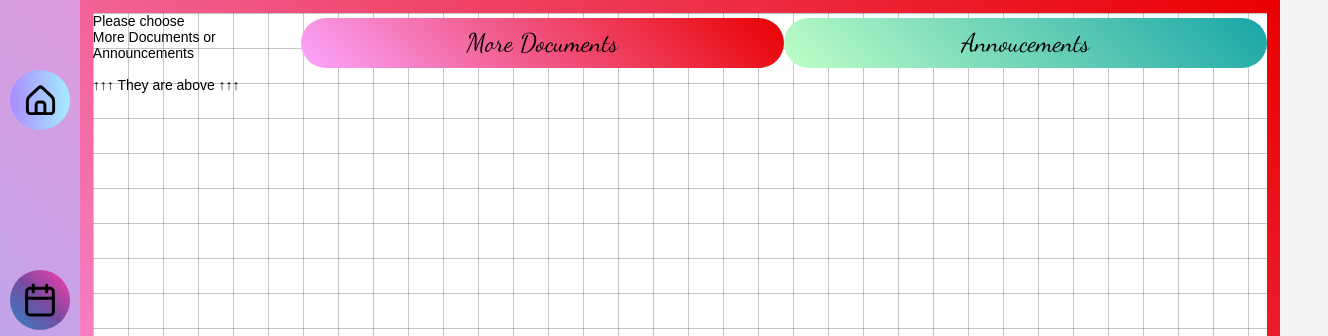
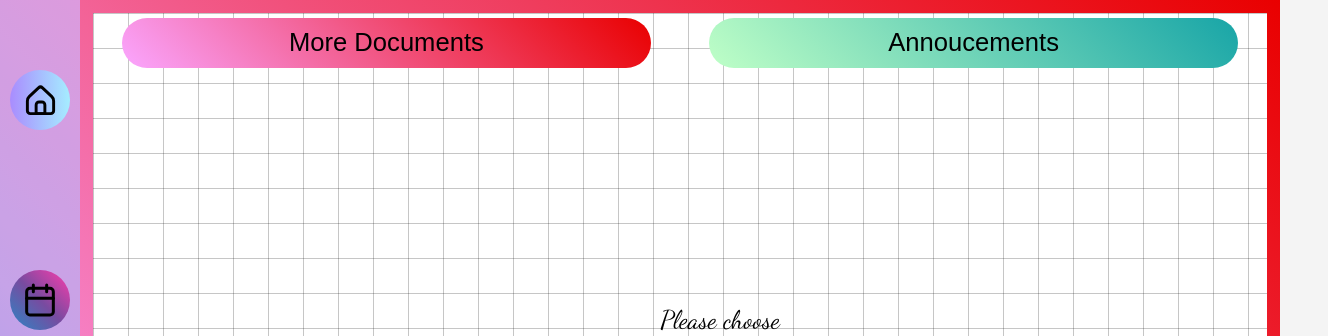
Before and after one commit to SoftwareSupport-Fastboy/WebTool-Mobile, a plain HTML site: page index.html in a window 1280 px wide. Both pictures are taken after a click on the element 40 px from the left and 500 px from the top of the page. Shown: the top 336 px of the page, 1328 px wide, since content can reach past the window. Drawn offline with Linux system fonts and the light colour scheme; no server answers.

Commit message:
style.css

```diff
--- a/style.css
+++ b/style.css
@@ -390,7 +390,7 @@ span {font-family: 'Dancing Script', cursive; font-size: 32px;}
   100% { opacity: 0; }
 }
 
-.ANOFrame, .MDFrame {
+.ANOFrame, .MDFrame, .Before_MDFrame_ANOFrame {
   margin:0;
   padding: 0;
   display:none;
@@ -400,6 +400,14 @@ span {font-family: 'Dancing Script', cursive; font-size: 32px;}
   position: absolute;
   left: 50vw;
   top: calc(45vh + 5px);
+}
+
+.Before_MDFrame_ANOFrame{
+  display: grid;
+  place-content: center;
+  font-size: clamp(1.5rem,3rem,2vw);
+  font-family: 'Dancing Script', cursive;
+  text-align: center;
 }
 
 .ANOFrame-button, .MDFrame-button {
@@ -415,7 +423,6 @@ span {font-family: 'Dancing Script', cursive; font-size: 32px;}
   width: 100%;
   height: 100%;
   font-size: clamp(1.5rem,3rem,2vw);
-  font-family: 'Dancing Script', cursive;
 }
 
 .ANOFrame-button {background: linear-gradient(225deg,#18A5A7 0%,#BFFFC7 100%);}
```
